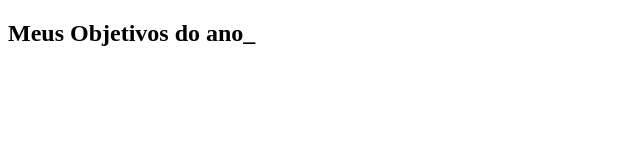
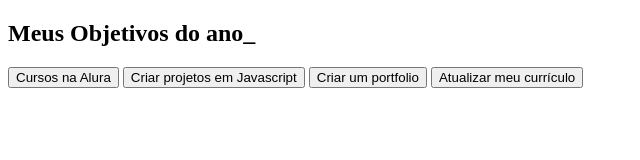
Before and after one commit to lucaspamonha/java-projetos-de-vida, a plain HTML site: page index.html in a window 1280 px wide. Shown: the whole page, without its empty margins (0-640 px from the left). Drawn offline with Linux system fonts and the light colour scheme.

Commit message:
Add files via upload

```diff
--- a/index.html
+++ b/index.html
@@ -5,9 +5,16 @@
     <meta http-equiv="X-UA-Compatible" content="IE=edge">
     <meta name="viewport" content="width=device-width, initial-scale=1.0">
     <title>Meus objetivos do ano</title>
+    <link rel="stylesheet" href="style.css">
 </head>
 <body>
     <section class="conteudo-principal"></section>
     <h2 class="titulo-princiapl">Meus Objetivos do ano_</h2>
+    <div class="botoes">
+        <button class="botao">Cursos na Alura</button>
+        <button class="butao">Criar projetos em Javascript</button>
+        <button class="botao">Criar um portfolio</button>
+        <button class="botao">Atualizar meu currículo</button>
+    </div>
 </body>
 </html>
--- a/style.css
+++ b/style.css
@@ -0,0 +1,3 @@
+:root{
+    --cor-de-fundo
+}
```
